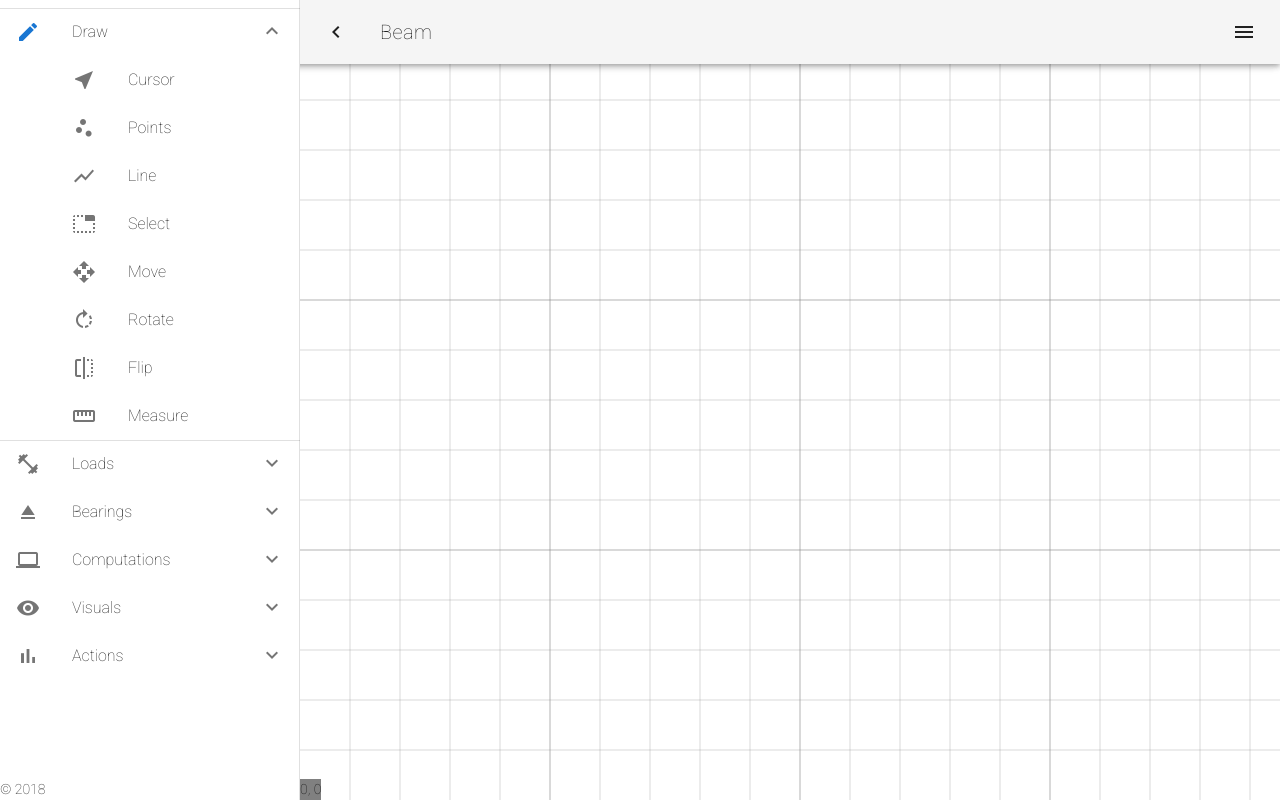
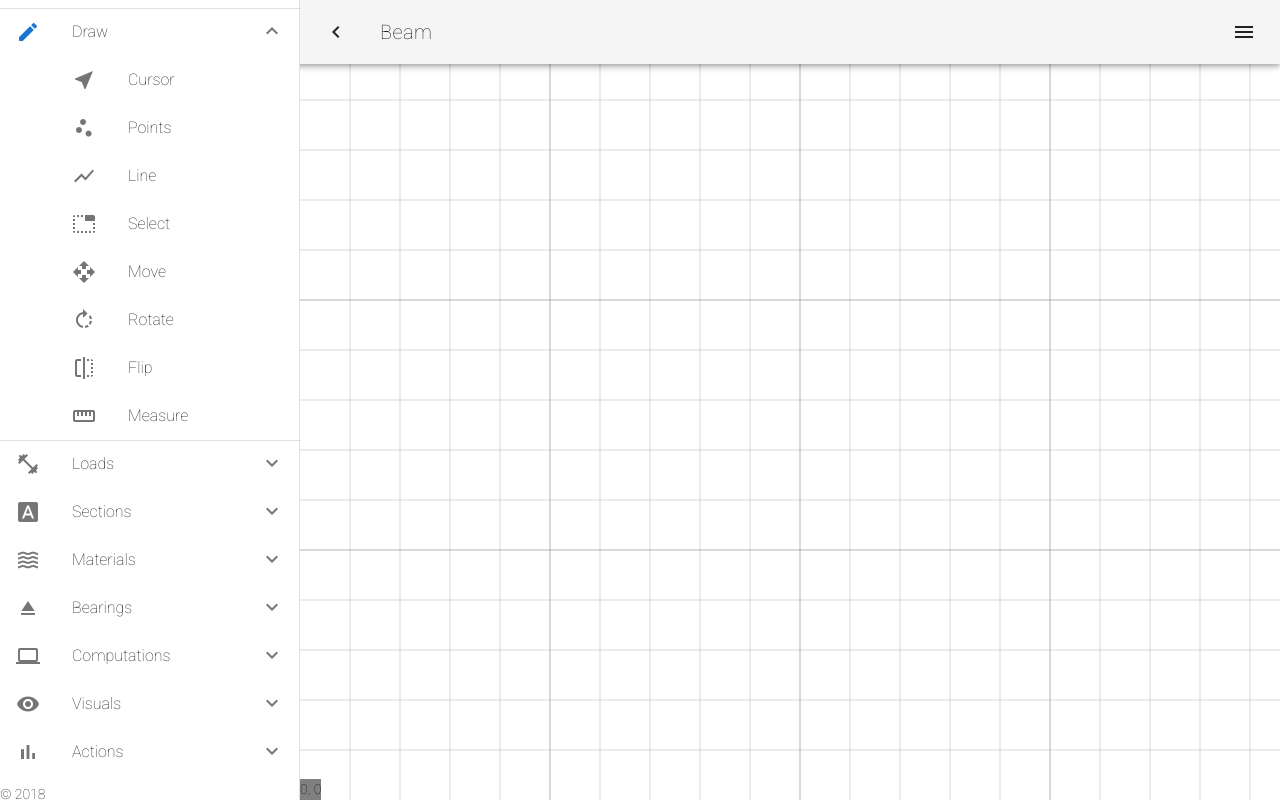
Before and after one commit to marcinowski/beamts, a Vue app: page / in a window 1280 px wide. Built offline with nearby package versions, Linux system fonts and the light colour scheme.

Commit message:
Add Sections and Materials

```diff
--- a/src/components/SideOptions.vue
+++ b/src/components/SideOptions.vue
@@ -94,6 +94,32 @@ export default class SideOptions extends Vue {
       icon: 'straighten',
       title: 'Measure',
       onClick: () => console.log('Measure'),
+    },
+  ];
+
+  sections: Method[] = [
+    {
+      icon: 'spellcheck',
+      title: 'Assign Section',
+      onClick: () => console.log('sections'),
+    },
+    {
+      icon: 'edit',
+      title: 'Edit Sections',
+      onClick: () => console.log('edit sections'),
+    },
+  ];
+
+  materials: Method[] = [
+    {
+      icon: 'check_circle',
+      title: 'Assign Material',
+      onClick: () => console.log('materials'),
+    },
+    {
+      icon: 'edit',
+      title: 'Edit Materials',
+      onClick: () => console.log('edit materials'),
     },
   ];
 
@@ -225,6 +251,16 @@ export default class SideOptions extends Vue {
       actions: this.loads,
     },
     {
+      icon: 'font_download',
+      title: 'Sections',
+      actions: this.sections,
+    },
+    {
+      icon: 'waves',
+      title: 'Materials',
+      actions: this.materials,
+    },
+    {
       icon: 'eject',
       title: 'Bearings',
       actions: this.bearings,
```
